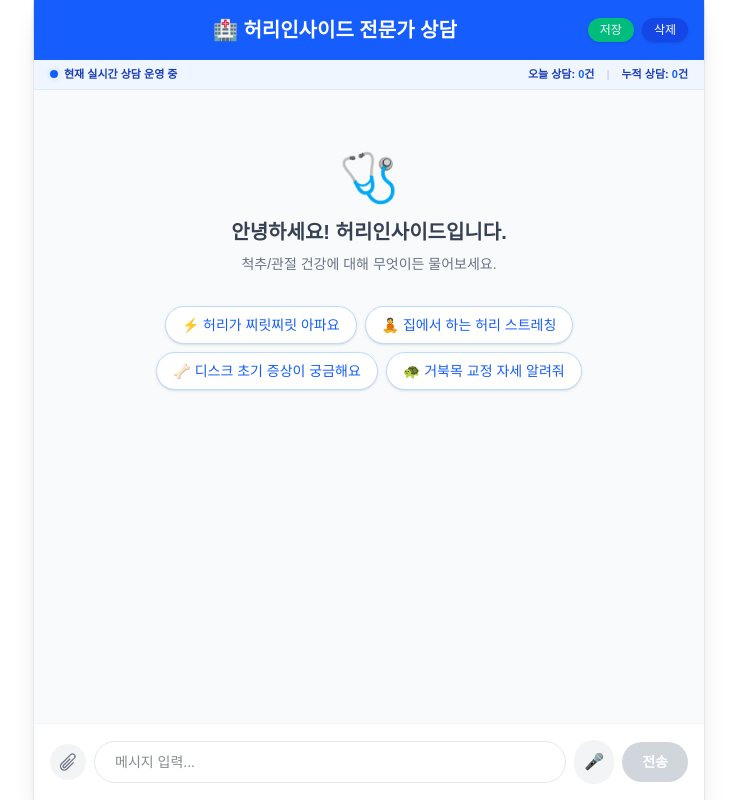
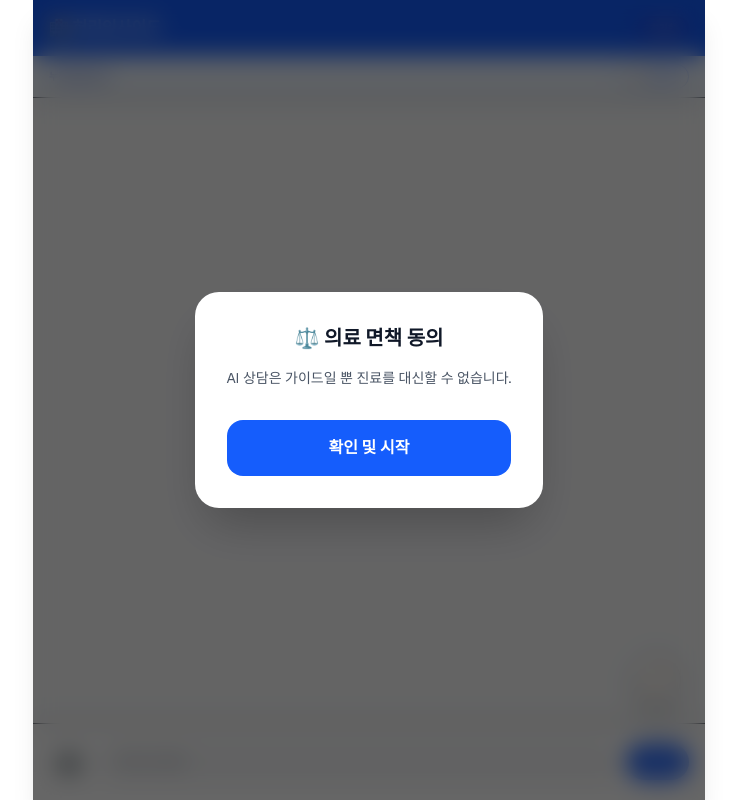
Before and after one commit to hoikjeon/gemini-web, a Next.js app: page / in a window 1280 px wide. Shown: the whole page, without its empty margins (271-1008 px from the left). Built offline with nearby package versions, Linux system fonts and the light colour scheme.

Commit message:
Fix split and function errors, complete day 17

```diff
--- a/app/page.tsx
+++ b/app/page.tsx
@@ -9,242 +9,185 @@ export default function Home() {
   const [isLoading, setIsLoading] = useState(false);
   const [selectedImage, setSelectedImage] = useState<string | null>(null);
   const [isListening, setIsListening] = useState(false);
+  const [isGuideOpen, setIsGuideOpen] = useState(false);
+
+  // 요약 상태
+  const [summary, setSummary] = useState("");
+  const [isSummaryOpen, setIsSummaryOpen] = useState(false);
+  const [isSummarizing, setIsSummarizing] = useState(false);
+
+  // 튜토리얼 및 면책 상태
+  const [showDisclaimer, setShowDisclaimer] = useState(false);
+  const [tutorialStep, setTutorialStep] = useState(0);
+  const [showTutorial, setShowTutorial] = useState(false);
+
+  const [totalCount, setTotalCount] = useState(0);
   const messagesEndRef = useRef<HTMLDivElement>(null);
 
-  // 📊 통계 상태 관리
-  const [totalCount, setTotalCount] = useState(0);
-  const [todayCount, setTodayCount] = useState(0);
-
-  const quickReplies = [
-    "⚡ 허리가 찌릿찌릿 아파요",
-    "🧘 집에서 하는 허리 스트레칭",
-    "🦴 디스크 초기 증상이 궁금해요",
-    "🐢 거북목 교정 자세 알려줘"
+  const spineData = [
+    { part: "경추", icon: "🦒", desc: "C자 곡선 유지!", stretch: "넥 리트랙션" },
+    { part: "흉추", icon: "🐢", desc: "유연성이 핵심.", stretch: "고양이 자세" },
+    { part: "요추", icon: "🧍", desc: "요추 전만 사수!", stretch: "맥켄지 운동" }
   ];
 
   useEffect(() => {
-    // 채팅 내역 로드
-    const savedMessages = localStorage.getItem("chatHistory");
-    if (savedMessages) {
-      try {
-        const parsed = JSON.parse(savedMessages);
-        if (Array.isArray(parsed)) setMessages(parsed);
-      } catch (e) { localStorage.removeItem("chatHistory"); }
+    const agreeStatus = localStorage.getItem("medicalDisclaimerAgreed");
+    if (agreeStatus !== "true") {
+      setShowDisclaimer(true);
+    } else {
+      const tutorialDone = localStorage.getItem("tutorialFinished");
+      if (tutorialDone !== "true") {
+        setShowTutorial(true);
+        setTutorialStep(1);
+      }
     }
 
-    // 통계 데이터 로드
-    const savedTotal = localStorage.getItem("totalConsults");
-    const savedToday = localStorage.getItem("todayConsults");
-    const lastDate = localStorage.getItem("lastConsultDate");
-    const currentDate = new Date().toLocaleDateString();
-
-    if (savedTotal) setTotalCount(parseInt(savedTotal));
-
-    if (lastDate === currentDate) {
-      if (savedToday) setTodayCount(parseInt(savedToday));
-    } else {
-      setTodayCount(0);
-      localStorage.setItem("todayConsults", "0");
-      localStorage.setItem("lastConsultDate", currentDate);
-    }
+    const saved = localStorage.getItem("chatHistory");
+    if (saved) setMessages(JSON.parse(saved));
+    setTotalCount(parseInt(localStorage.getItem("totalConsults") || "0"));
   }, []);
 
-  useEffect(() => {
-    if (messages.length > 0) {
-      localStorage.setItem("chatHistory", JSON.stringify(messages));
-    }
-    scrollToBottom();
-  }, [messages]);
-
-  const scrollToBottom = () => {
-    messagesEndRef.current?.scrollIntoView({ behavior: "smooth" });
+  const handleAgree = () => {
+    localStorage.setItem("medicalDisclaimerAgreed", "true");
+    setShowDisclaimer(false);
+    setShowTutorial(true);
+    setTutorialStep(1);
   };
 
-  const handleClearChat = () => {
-    if (confirm("대화 기록을 모두 지우시겠습니까?")) {
-      setMessages([]);
-      localStorage.removeItem("chatHistory");
-      window.speechSynthesis.cancel();
-    }
+  const nextStep = () => {
+    if (tutorialStep < 4) setTutorialStep(prev => prev + 1);
+    else finishTutorial(); // ⭐ 에러 해결: 여기서 호출하는 함수가 아래에 정의됨
   };
 
-  const handleDownloadChat = () => {
-    if (messages.length === 0) { alert("저장할 상담 기록이 없습니다."); return; }
-    const chatText = messages.map(msg => {
-      const roleName = msg.role === "user" ? "👤 환자" : "🏥 허리인사이드";
-      return `${roleName}:\n${msg.content}\n\n`;
-    }).join("");
-    const blob = new Blob([chatText], { type: "text/plain;charset=utf-8" });
-    const url = URL.createObjectURL(blob);
-    const link = document.createElement("a");
-    link.href = url;
-    link.download = "허리인사이드_상담기록.txt";
-    link.click();
-    URL.revokeObjectURL(url);
+  // ⭐ 에러 해결: 삭제되었던 finishTutorial 함수를 다시 정의합니다.
+  const finishTutorial = () => {
+    localStorage.setItem("tutorialFinished", "true");
+    setTutorialStep(0);
+    setShowTutorial(false);
   };
 
-  const handleImageUpload = (e: React.ChangeEvent<HTMLInputElement>) => {
-    const file = e.target.files?.[0];
-    if (file) {
-      const reader = new FileReader();
-      reader.onloadend = () => setSelectedImage(reader.result as string);
-      reader.readAsDataURL(file);
-    }
+  const handleSummarize = async () => {
+    if (messages.length < 2) return;
+    setIsSummarizing(true);
+    setIsSummaryOpen(true);
+    setSummary("요약 중...");
+    try {
+      const res = await fetch("/api/chat", {
+        method: "POST",
+        headers: { "Content-Type": "application/json" },
+        body: JSON.stringify({ messages: [...messages, { role: "user", content: "3줄 요약해줘." }] }),
+      });
+      const reader = res.body?.getReader();
+      const decoder = new TextDecoder();
+      let text = "";
+      if (reader) {
+        setSummary("");
+        while (true) {
+          const { value, done } = await reader.read();
+          if (done) break;
+          text += decoder.decode(value);
+          setSummary(text);
+        }
+      }
+    } catch (e) { setSummary("오류 발생"); } finally { setIsSummarizing(false); }
   };
 
-  // ⭐ 에러 발생 지점: window as any를 사용하여 SpeechRecognition 문제를 해결합니다.
-  const handleSpeechRecognition = () => {
-    const win = window as any;
-    if (!("webkitSpeechRecognition" in win) && !("SpeechRecognition" in win)) {
-      alert("현재 브라우저에서는 음성 인식 기능을 지원하지 않습니다.");
-      return;
-    }
-    const SpeechRecognition = win.SpeechRecognition || win.webkitSpeechRecognition;
-    const recognition = new SpeechRecognition();
-    recognition.lang = "ko-KR";
-    recognition.onstart = () => setIsListening(true);
-    recognition.onresult = (event: any) => {
-      const transcript = event.results[0][0].transcript;
-      setInputValue((prev) => prev + (prev ? " " : "") + transcript);
-    };
-    recognition.onerror = () => setIsListening(false);
-    recognition.onend = () => setIsListening(false);
-    recognition.start();
-  };
-
-  const handleSpeak = (text: string) => {
-    window.speechSynthesis.cancel();
-    const cleanText = text.replace(/[*#_]/g, "").trim();
-    const utterance = new SpeechSynthesisUtterance(cleanText);
-    utterance.lang = "ko-KR";
-    window.speechSynthesis.speak(utterance);
-  };
-
-  const executeSend = async (textToSend: string, imageToSend: string | null) => {
-    if (textToSend.trim() === "" && !imageToSend) return;
+  const executeSend = async (text: string, img: string | null) => {
+    if (!text.trim() && !img) return;
     if (isLoading) return;
-
-    const newTotal = totalCount + 1;
-    const newToday = todayCount + 1;
-    setTotalCount(newTotal);
-    setTodayCount(newToday);
-    localStorage.setItem("totalConsults", newTotal.toString());
-    localStorage.setItem("todayConsults", newToday.toString());
-    localStorage.setItem("lastConsultDate", new Date().toLocaleDateString());
-
-    const userMessage = { role: "user", content: textToSend || "사진을 보냈습니다.", image: imageToSend };
-    const newMessages = [...messages, userMessage];
-    setMessages(newMessages);
+    const nt = totalCount + 1;
+    setTotalCount(nt);
+    localStorage.setItem("totalConsults", nt.toString());
+    const userMsg = { role: "user", content: text || "이미지 분석", image: img };
+    setMessages(prev => [...prev, userMsg]);
     setInputValue("");
     setSelectedImage(null);
     setIsLoading(true);
-    setMessages((prev) => [...prev, { role: "model", content: "" }]);
-
     try {
-      const response = await fetch("/api/chat", {
+      const res = await fetch("/api/chat", {
         method: "POST",
         headers: { "Content-Type": "application/json" },
-        body: JSON.stringify({ messages: newMessages }),
+        body: JSON.stringify({ messages: [...messages, userMsg] }),
       });
-      const reader = response.body?.getReader();
+      const reader = res.body?.getReader();
       const decoder = new TextDecoder();
+      setMessages(prev => [...prev, { role: "model", content: "" }]);
       if (reader) {
-        let done = false;
-        while (!done) {
-          const { value, done: readerDone } = await reader.read();
-          done = readerDone;
-          if (value) {
-            const chunkText = decoder.decode(value, { stream: true });
-            setMessages((prev) => {
-              const updated = [...prev];
-              updated[updated.length - 1].content += chunkText;
-              return updated;
-            });
-          }
+        while (true) {
+          const { value, done } = await reader.read();
+          if (done) break;
+          const chunk = decoder.decode(value);
+          setMessages(prev => {
+            const up = [...prev];
+            up[up.length - 1].content += chunk;
+            return up;
+          });
         }
       }
-    } catch (e) { alert("연결 오류 발생"); } finally { setIsLoading(false); }
+    } catch (e) { console.error(e); } finally { setIsLoading(false); }
   };
 
   return (
-    <main className="flex h-screen flex-col bg-gray-50 max-w-2xl mx-auto shadow-xl border-x border-gray-200 relative">
-      <header className="bg-blue-600 p-4 text-white shadow-md flex justify-between items-center">
-        <h1 className="text-xl font-bold flex-1 text-center ml-8">🏥 허리인사이드 전문가 상담</h1>
-        <div className="flex gap-2">
-          <button onClick={handleDownloadChat} className="text-xs bg-emerald-500 px-3 py-1 rounded-full text-white hover:bg-emerald-600 transition flex items-center gap-1 shadow-sm font-medium">저장</button>
-          <button onClick={handleClearChat} className="text-xs bg-blue-700 px-3 py-1 rounded-full hover:bg-blue-800 transition shadow-sm font-medium">삭제</button>
+    <main className="flex h-screen flex-col bg-gray-50 max-w-2xl mx-auto shadow-xl relative overflow-hidden font-sans text-gray-900">
+      {showTutorial && <div className="absolute inset-0 bg-black/40 z-[90]" />}
+      {showDisclaimer && (
+        <div className="absolute inset-0 bg-black/60 backdrop-blur-md z-[100] flex items-center justify-center p-6 text-center">
+          <div className="bg-white rounded-3xl p-8 shadow-2xl animate-zoom-in">
+            <h2 className="text-xl font-bold mb-4">⚖️ 의료 면책 동의</h2>
+            <p className="text-sm text-gray-600 mb-8">AI 상담은 가이드일 뿐 진료를 대신할 수 없습니다.</p>
+            <button onClick={handleAgree} className="w-full bg-blue-600 text-white py-4 rounded-2xl font-bold">확인 및 시작</button>
+          </div>
         </div>
+      )}
+      <header className="bg-blue-600 p-4 text-white flex justify-between font-bold shadow-md z-20">
+        <h1>🏥 허리인사이드</h1>
+        <button onClick={() => { localStorage.clear(); window.location.reload(); }} className="text-[10px] bg-blue-700 px-3 py-1 rounded-full">초기화</button>
       </header>
-
-      <section className="bg-blue-50 border-b border-blue-100 py-1.5 px-4 flex justify-between items-center text-[11px] font-semibold text-blue-800">
-        <div className="flex items-center gap-1.5">
-          <span className="relative flex h-2 w-2">
-            <span className="animate-ping absolute inline-flex h-full w-full rounded-full bg-blue-400 opacity-75"></span>
-            <span className="relative inline-flex rounded-full h-2 w-2 bg-blue-600"></span>
-          </span>
-          현재 실시간 상담 운영 중
-        </div>
-        <div className="flex gap-3">
-          <span>오늘 상담: <span className="text-blue-600">{todayCount}</span>건</span>
-          <span className="text-gray-300">|</span>
-          <span>누적 상담: <span className="text-blue-600">{totalCount.toLocaleString()}</span>건</span>
-        </div>
+      <section className="bg-blue-50 py-2 px-4 flex justify-between items-center z-20 border-b text-[10px] font-bold">
+        <div className="text-blue-800">누적 상담: {totalCount}건</div>
+        <button onClick={handleSummarize} className={`bg-white border text-blue-600 px-3 py-1 rounded-full ${tutorialStep === 3 ? "z-[100] ring-4 ring-yellow-400 relative" : ""}`}>
+          {isSummarizing ? "⏳ 요약 중" : "📝 AI 요약"}
+        </button>
       </section>
-
+      {isSummaryOpen && <div className="bg-white p-4 border-b z-10 text-xs text-gray-700 leading-relaxed whitespace-pre-wrap shadow-inner font-medium">{summary}</div>}
       <div className="flex-1 overflow-y-auto p-4 flex flex-col gap-4">
-        {messages.length === 0 && (
-          <div className="mt-12 text-center animate-fade-in-up">
-            <p className="text-5xl mb-4">🩺</p>
-            <p className="text-gray-700 font-bold text-xl">안녕하세요! 허리인사이드입니다.</p>
-            <p className="text-gray-500 text-sm mt-2">척추/관절 건강에 대해 무엇이든 물어보세요.</p>
-            <div className="mt-8 flex flex-wrap justify-center gap-2 max-w-md mx-auto">
-              {quickReplies.map((reply, index) => (
-                <button key={index} onClick={() => executeSend(reply, null)} className="bg-white border border-blue-200 text-blue-600 px-4 py-2 rounded-full text-sm font-medium hover:bg-blue-50 hover:border-blue-300 transition-all shadow-sm active:scale-95">{reply}</button>
+        {messages.map((msg, i) => (
+          <div key={i} className={`flex ${msg.role === "user" ? "justify-end" : "justify-start"}`}>
+            <div className={`px-4 py-2.5 max-w-[85%] text-sm rounded-2xl shadow-sm ${msg.role === "user" ? "bg-blue-600 text-white rounded-tr-none" : "bg-white text-gray-800 border"}`}>
+              {msg.image && <img src={msg.image} className="rounded-lg mb-2 max-w-full" alt="첨부" />}
+              {/* ⭐ 에러 해결: ReactMarkdown에서 문법 오류를 일으키던 className을 제거했습니다. */}
+              <div className="prose prose-sm max-w-none">
+                <ReactMarkdown>{msg.content}</ReactMarkdown>
+              </div>
+            </div>
+          </div>
+        ))}
+        <div ref={messagesEndRef} />
+      </div>
+      <div className="absolute bottom-24 right-6 z-20">
+        <button onClick={() => setIsGuideOpen(true)} className={`bg-white w-12 h-12 rounded-full shadow-xl flex items-center justify-center text-xl border ${tutorialStep === 4 ? "z-[100] ring-4 ring-yellow-400 relative" : ""}`}>🦴</button>
+      </div>
+      {isGuideOpen && (
+        <div className="absolute inset-0 bg-black/50 z-50 flex items-center justify-center p-6">
+          <div className="bg-white w-full rounded-3xl overflow-hidden shadow-2xl">
+            <div className="bg-blue-600 p-4 text-white flex justify-between font-bold"><span>🦴 건강 가이드</span><button onClick={() => setIsGuideOpen(false)}>✕</button></div>
+            <div className="p-4 flex flex-col gap-3">
+              {spineData.map((s, idx) => (
+                <div key={idx} className="bg-gray-50 p-3 rounded-xl flex gap-3 border text-[11px]"><div className="text-2xl">{s.icon}</div><div><h4 className="font-bold text-blue-700">{s.part}</h4><p>{s.desc}</p></div></div>
               ))}
             </div>
           </div>
-        )}
-
-        {messages.map((msg, index) => (
-          <div key={index} className={`flex ${msg.role === "user" ? "justify-end" : "justify-start"}`}>
-            <div className={`px-4 py-3 max-w-[85%] text-sm leading-relaxed shadow-sm ${msg.role === "user" ? "bg-blue-500 text-white rounded-2xl rounded-tr-none" : "bg-white text-gray-800 border border-gray-100 rounded-2xl rounded-tl-none flex flex-col"}`}>
-              {msg.image && <img src={msg.image} alt="첨부" className="w-full max-w-xs h-auto rounded-lg mb-2 shadow-sm border border-blue-400" />}
-              {msg.role === "model" ? (
-                <>
-                  <div className="prose prose-sm"><ReactMarkdown>{msg.content}</ReactMarkdown></div>
-                  {msg.content.length > 0 && !isLoading && index === messages.length - 1 && (
-                    <button onClick={() => handleSpeak(msg.content)} className="mt-3 text-xs text-gray-500 hover:text-blue-600 flex items-center gap-1 bg-gray-50 px-3 py-1.5 rounded-full transition-colors w-max border border-gray-200 shadow-sm">
-                      🔊 읽어주기
-                    </button>
-                  )}
-                </>
-              ) : msg.content}
-            </div>
-          </div>
-        ))}
-        {isLoading && <div className="px-4 py-3 bg-gray-100 text-gray-500 rounded-2xl w-max animate-pulse text-sm">답변 중... ✍️</div>}
-        <div ref={messagesEndRef} />
-      </div>
-
-      <footer className="bg-white p-4 border-t border-gray-100 flex flex-col gap-2">
-        {selectedImage && (
-          <div className="relative inline-block w-20 h-20 mb-2">
-            <img src={selectedImage} alt="미리보기" className="object-cover w-full h-full rounded-lg border shadow-sm" />
-            <button onClick={() => setSelectedImage(null)} className="absolute -top-2 -right-2 bg-red-500 text-white rounded-full w-5 h-5 flex items-center justify-center text-[10px]">X</button>
-          </div>
-        )}
-        <div className="flex gap-2 items-center">
-          <label htmlFor="img" className="cursor-pointer p-2 bg-gray-100 rounded-full hover:bg-gray-200">
-            <svg xmlns="http://www.w3.org/2000/svg" fill="none" viewBox="0 0 24 24" strokeWidth={1.5} stroke="currentColor" className="w-5 h-5 text-gray-500"><path strokeLinecap="round" strokeLinejoin="round" d="M18.375 12.739l-7.693 7.693a4.5 4.5 0 01-6.364-6.364l10.94-10.94A3 3 0 1119.5 7.372L8.552 18.32m.009-.01l-.01.01m5.699-9.941l-7.81 7.81a1.5 1.5 0 002.112 2.13" /></svg>
-          </label>
-          <input type="file" id="img" accept="image/*" className="hidden" onChange={handleImageUpload} />
-          <input type="text" value={inputValue} onChange={(e) => setInputValue(e.target.value)} onKeyDown={(e) => e.key === "Enter" && executeSend(inputValue, selectedImage)} placeholder={isListening ? "듣고 있어요..." : "메시지 입력..."} className="flex-1 rounded-full border border-gray-200 px-5 py-2.5 text-sm text-gray-900 focus:outline-none focus:ring-2 focus:ring-blue-400" />
-          <button onClick={handleSpeechRecognition} className={`p-2.5 rounded-full ${isListening ? "bg-red-500 text-white animate-pulse" : "bg-gray-100 text-gray-500"}`}>
-            🎤
-          </button>
-          <button onClick={() => executeSend(inputValue, selectedImage)} disabled={isLoading || (!inputValue.trim() && !selectedImage)} className="bg-blue-600 text-white px-5 py-2.5 rounded-full font-bold text-sm active:scale-95 disabled:bg-gray-300">전송</button>
         </div>
+      )}
+      <footer className="bg-white p-4 border-t z-[95] flex items-center gap-2">
+        <label className={`p-2.5 bg-gray-100 rounded-full cursor-pointer ${tutorialStep === 2 ? "z-[100] ring-4 ring-yellow-400 relative bg-white" : ""}`}>📷<input type="file" className="hidden" onChange={(e) => { const f = e.target.files?.[0]; if(f) { const r = new FileReader(); r.onloadend = () => setSelectedImage(r.result as string); r.readAsDataURL(f); } }} /></label>
+        <input type="text" value={inputValue} onChange={e => setInputValue(e.target.value)} onKeyDown={e => e.key === "Enter" && executeSend(inputValue, selectedImage)} className="flex-1 bg-gray-100 rounded-full px-5 py-2.5 text-sm" placeholder="메시지 입력" />
+        <button onClick={() => executeSend(inputValue, selectedImage)} className="bg-blue-600 text-white px-5 py-2.5 rounded-full font-bold text-xs">전송</button>
       </footer>
+      {showTutorial && tutorialStep === 1 && <div className="absolute bottom-20 right-10 z-[100] bg-yellow-400 p-3 rounded-xl text-[10px] font-bold shadow-xl animate-bounce-slow">채팅을 시작해 보세요! <button onClick={nextStep} className="block mt-2 bg-black text-white px-2 py-1 rounded">다음 ▶</button></div>}
+      {showTutorial && tutorialStep === 2 && <div className="absolute bottom-20 left-10 z-[100] bg-yellow-400 p-3 rounded-xl text-[10px] font-bold shadow-xl animate-bounce-slow">사진도 올릴 수 있어요! <button onClick={nextStep} className="block mt-2 bg-black text-white px-2 py-1 rounded">다음 ▶</button></div>}
+      {showTutorial && tutorialStep === 3 && <div className="absolute top-32 right-10 z-[100] bg-yellow-400 p-3 rounded-xl text-[10px] font-bold shadow-xl animate-bounce-slow">상담을 요약해 드려요! <button onClick={nextStep} className="block mt-2 bg-black text-white px-2 py-1 rounded">다음 ▶</button></div>}
+      {showTutorial && tutorialStep === 4 && <div className="absolute bottom-40 right-10 z-[100] bg-yellow-400 p-3 rounded-xl text-[10px] font-bold shadow-xl animate-bounce-slow">가이드 버튼입니다! <button onClick={nextStep} className="block mt-2 bg-black text-white px-2 py-1 rounded">시작하기 ✅</button></div>}
     </main>
   );
 }
```
Also changed, not shown: app/api/chat/route.ts (+25 -32 lines).
